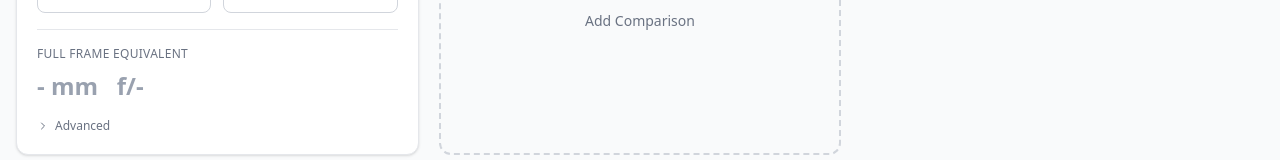
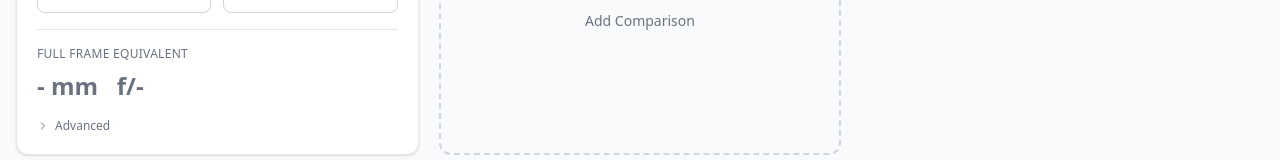
Before and after one commit to SpechtLabs/mmcalc, a React (Vite) app: page / in a window 1280 px wide. Shown: the part 229-389 px from the top of the page. Built offline with nearby package versions, Linux system fonts and the light colour scheme.

Commit message:
Fix remaining contrast issue on empty state placeholder text

```diff
--- a/src/components/CalculatorCard.tsx
+++ b/src/components/CalculatorCard.tsx
@@ -148,7 +148,7 @@
               </div>
             </div>
           ) : (
-            <div className="text-2xl font-bold text-gray-400 dark:text-gray-500">
+            <div className="text-2xl font-bold text-gray-500 dark:text-gray-400">
               - mm &nbsp; f/-
             </div>
           )}
```
